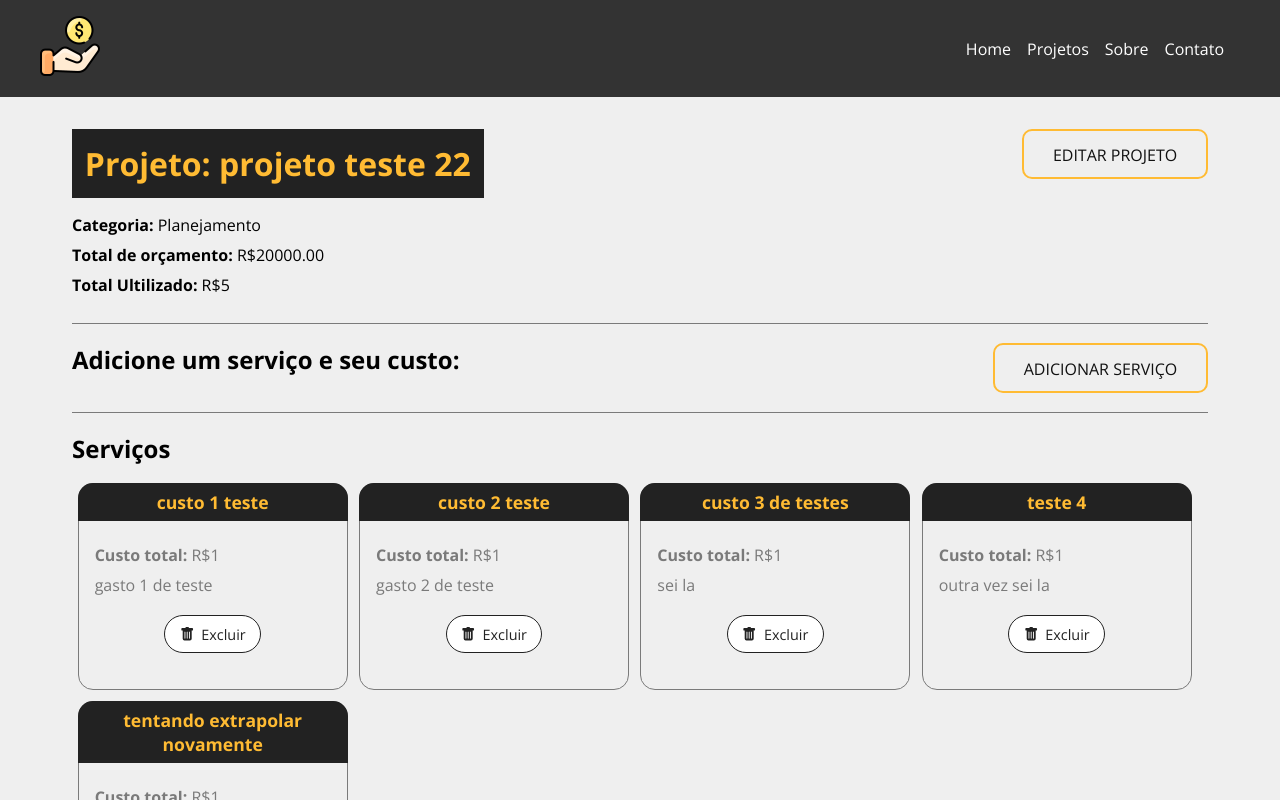
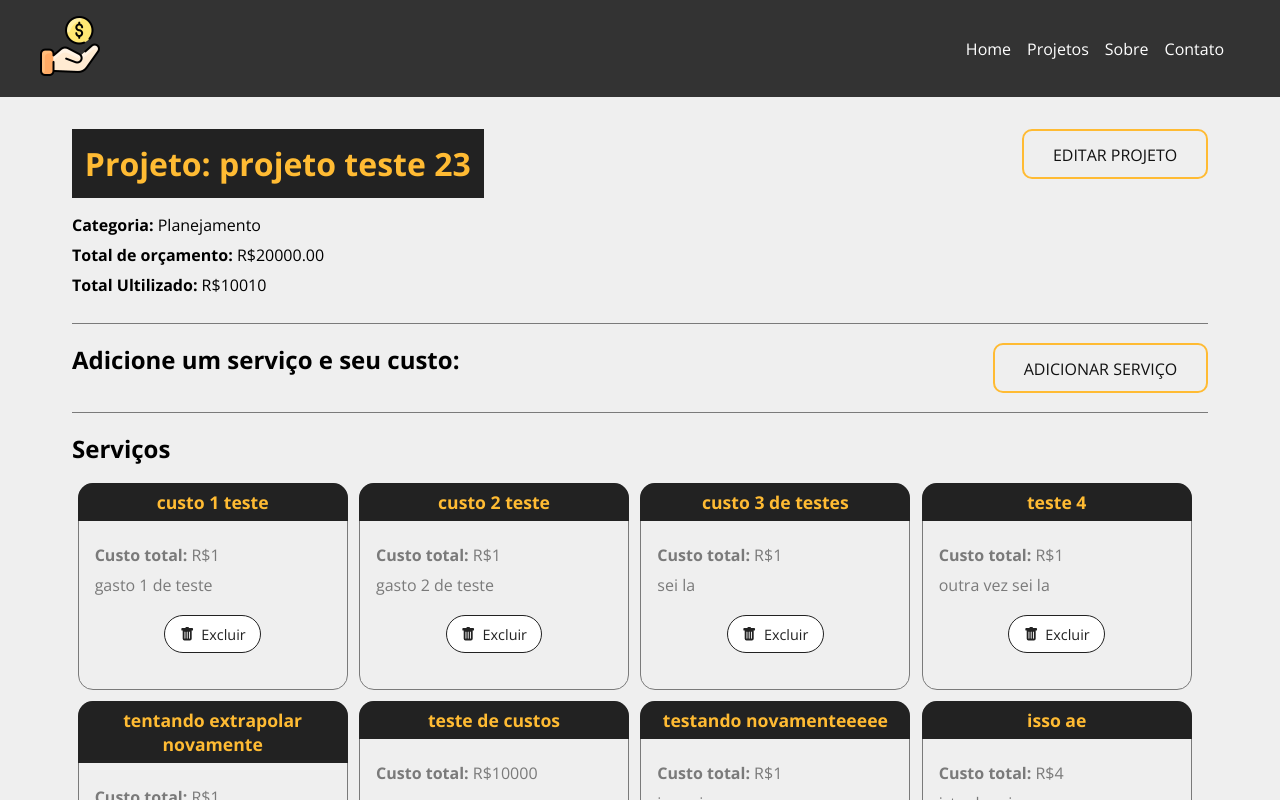
Before and after one commit to AlamoVinicius/budget, a React (Create React App) app: page /thisproject/2 in a window 1280 px wide. Shown: the top 800 px of the page. Built offline with nearby package versions, Linux system fonts and the light colour scheme; data requests are answered from the project's data file.

Commit message:
implementação função de Del, e finalização projeto

```diff
--- a/db.json
+++ b/db.json
@@ -1,13 +1,13 @@
 {
   "projects": [
     {
-      "name": "projeto teste 22",
+      "name": "projeto teste 23",
       "budget": "20000.00",
       "category": {
         "id": "4",
         "name": "Planejamento"
       },
-      "cost": 5,
+      "cost": 10010,
       "services": [
         {
           "name": "custo 1 teste",
@@ -38,6 +38,24 @@
           "cost": "1",
           "description": "Construção da nova sede da companhia",
           "id": "7bb4e9bf-305c-414c-ac1e-50ad8144cd4d"
+        },
+        {
+          "name": "teste de custos",
+          "cost": "10000",
+          "description": "ssss",
+          "id": "672bf335-7d78-4da9-89a1-bae45c9cf261"
+        },
+        {
+          "name": "testando novamenteeeee",
+          "cost": "1",
+          "description": "isso ai ",
+          "id": "9785e2a4-64b0-47b3-930e-e80f23dbed5f"
+        },
+        {
+          "name": "isso ae",
+          "cost": "4",
+          "description": "isto daqui",
+          "id": "5ad53375-8ae4-4bbd-884c-4c9d53865f9a"
         }
       ],
       "id": 2
@@ -76,14 +94,39 @@
       "id": 5
     },
     {
-      "name": "criando mais 1 ",
-      "budget": "22222",
+      "name": "criando mais 0",
+      "budget": "2122222",
       "category": {
         "id": "4",
         "name": "Planejamento"
       },
-      "cost": 0,
-      "services": [],
+      "cost": 1351945,
+      "services": [
+        {
+          "name": "serviço 1",
+          "cost": "9999",
+          "description": "isso ae",
+          "id": "f2a57f21-a6fb-4377-9e00-0560d08d5553"
+        },
+        {
+          "name": "teste",
+          "cost": "18823",
+          "description": "dfsfds",
+          "id": "e0bc2196-b0a2-4459-b6b2-2faabb6c90b3"
+        },
+        {
+          "name": "dfsafds",
+          "cost": "123123",
+          "description": "Construção da nova sede da companhia",
+          "id": "ae7896f5-00c7-4b28-954a-a1babfdf6b97"
+        },
+        {
+          "name": "stfcbr-python",
+          "cost": "1200000",
+          "description": "afsdf",
+          "id": "3e150acb-1efb-4d93-af24-4fd8572bc217"
+        }
+      ],
       "id": 6
     },
     {
@@ -96,6 +139,36 @@
       "cost": 0,
       "services": [],
       "id": 7
+    },
+    {
+      "name": "Projeto sei la o que isso hehe",
+      "budget": "10000",
+      "category": {
+        "id": "4",
+        "name": "Planejamento"
+      },
+      "cost": 2122,
+      "services": [
+        {
+          "name": "contratou o pedreiro",
+          "cost": "2000",
+          "description": "sdasdad",
+          "id": "78cc66d8-1a76-4458-8b9f-02241af3fb63"
+        },
+        {
+          "name": "tentando novametne",
+          "cost": "12",
+          "description": "adsffds",
+          "id": "48fcbccd-f586-4bdb-87c5-e0260a7b2b26"
+        },
+        {
+          "name": "só mais um teste eu prometo heehehe",
+          "cost": "110",
+          "description": "isso ae meu bem",
+          "id": "203f0891-526e-48a8-b95f-2d99aad29597"
+        }
+      ],
+      "id": 8
     }
   ],
   "categories": [
--- a/src/components/pages/ThisProject.js
+++ b/src/components/pages/ThisProject.js
@@ -40,7 +40,7 @@ function ThisProject() {
   }, [id]);
 
   function editPost(project) {
-    setMessage('')
+    setMessage("")
     // budget validation
     if (project.budget < project.cost) {
       setMessage('O orçamento não pode ser menor que o custo do projeto!')
@@ -65,7 +65,7 @@ function ThisProject() {
   }
 
   function createService(project) {
-    setMessage('')
+    setMessage("")
     // last service
     const lastService = project.services[project.services.length - 1]
 
@@ -100,7 +100,33 @@ function ThisProject() {
       .catch(err => console.log(err))
   }
 
-  function removeService () {}
+  function removeService ( id, cost) {
+
+    const servicesUpdated = project.services.filter(
+      (service) => service.id !== id
+    )
+
+    const projectUpdated = project
+
+    projectUpdated.services = servicesUpdated
+    projectUpdated.cost = parseFloat(projectUpdated.cost) - parseFloat(cost)
+
+    fetch(`http://localhost:5000/projects/${projectUpdated.id}`, {
+      method: 'PATCH',
+      headers: {
+        'content-Type': 'application/json'
+      },
+      body: JSON.stringify(projectUpdated)
+    }).then((resp) => resp.json())
+    .then((data) => {
+      setProject(projectUpdated)
+      setServices(servicesUpdated)
+      setMessage('Serviço removido com sucesso!')
+      setType('success')
+    })
+    .catch(err => console.log(err))
+
+  }
 
   function toggleProjectForm() {
     setShowProjectForm(!showProjectForm);
--- a/src/components/services/ServiceCard.js
+++ b/src/components/services/ServiceCard.js
@@ -4,7 +4,8 @@ import styles from '../projects/ProjectCard.module.css'
 function ServiceCard({id, name, cost, description, handleRemove}) {
 
     const remove = (e) => {
-
+        e.preventDefault(e)
+        handleRemove(id, cost)
     }
 
     return(
```
